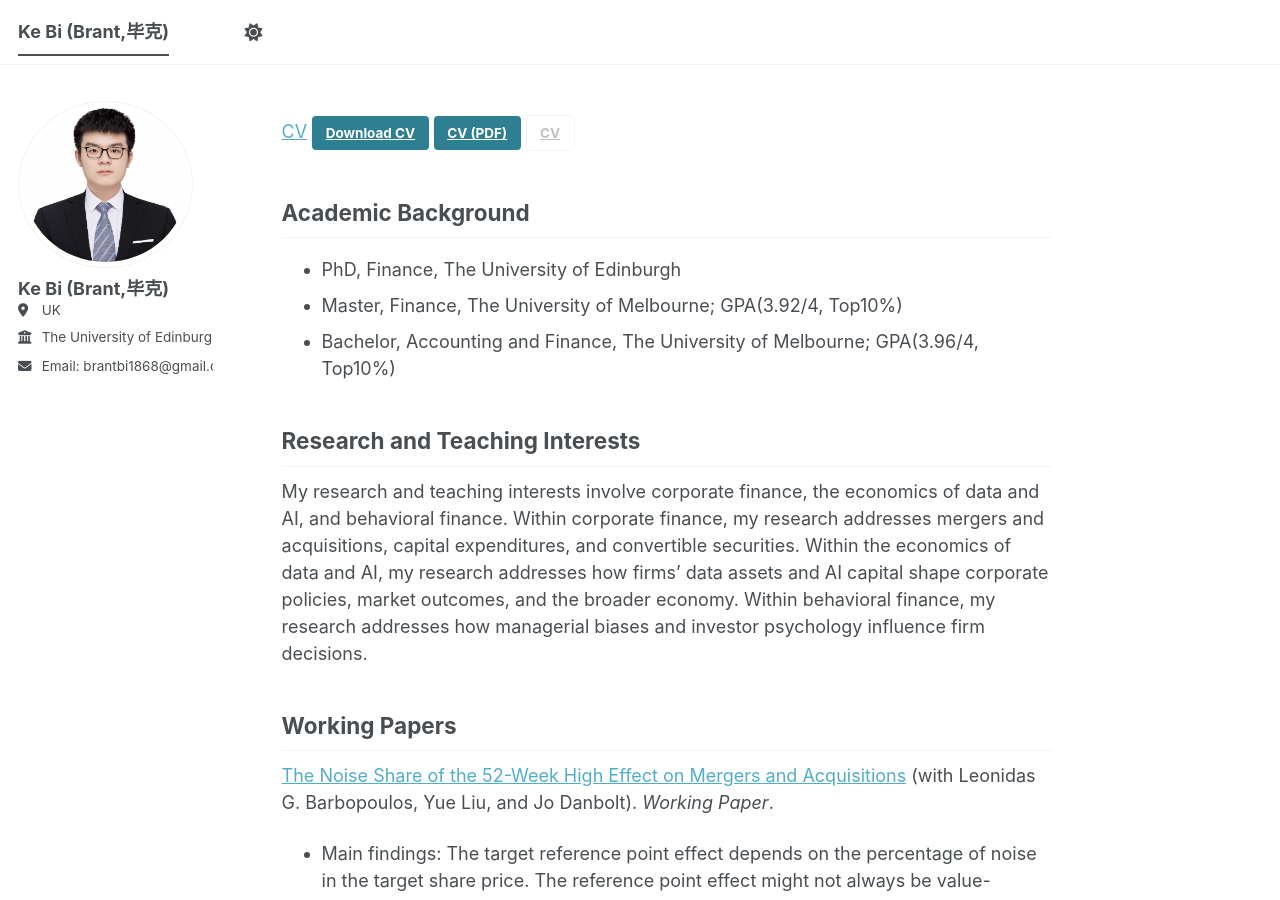
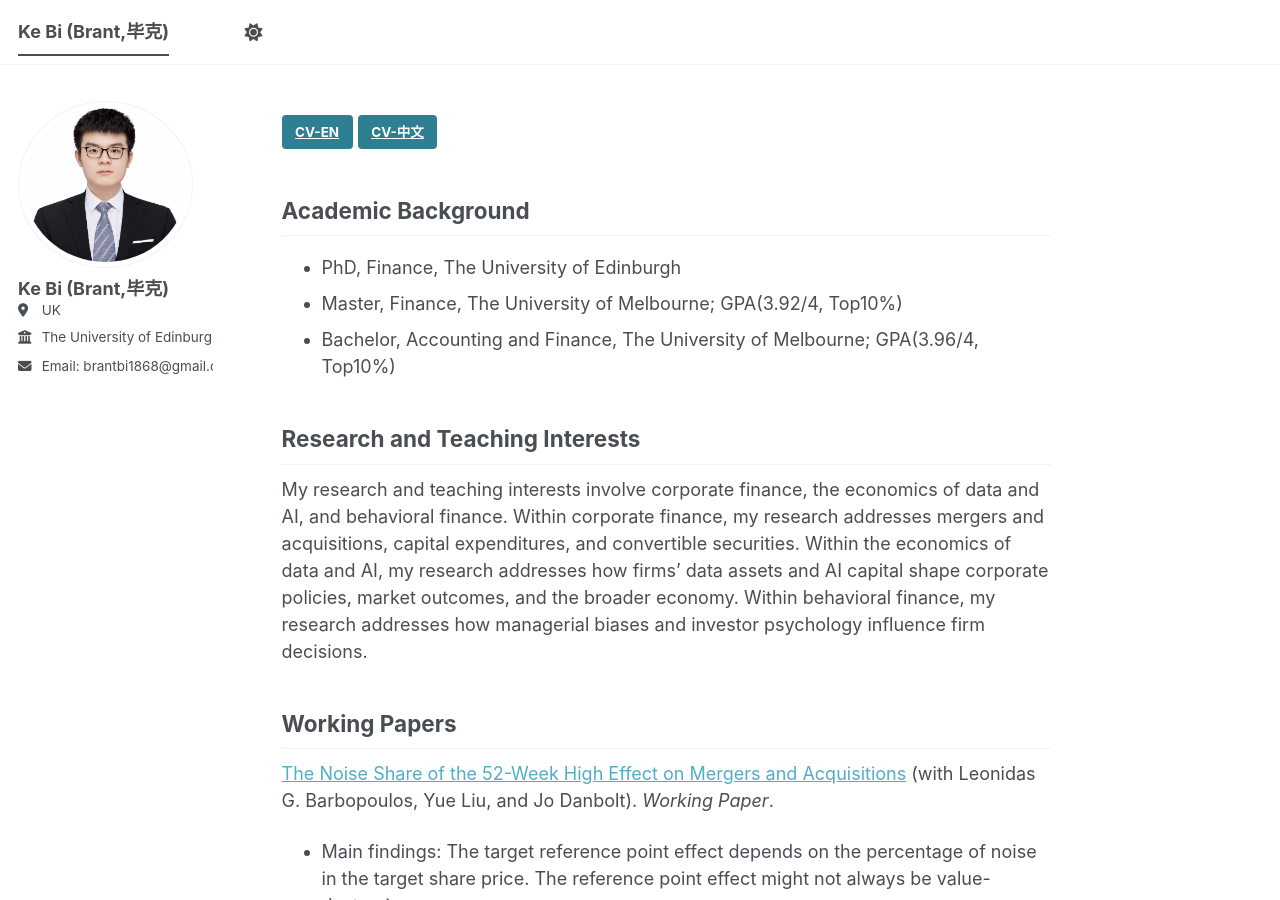
Before and after one commit to brant1868/brant1868.github.io, a Jekyll site: the page built from _pages/about.md, in a window 1280 px wide and 900 px high. Built offline with Jekyll 4.4.1, drawn with Linux system fonts in a browser that asks for light colours; a script bundle is joined from its source files by our own code; library files that are not in the unit come from our copies.

Commit message:
Update about.md

```diff
--- a/_pages/about.md
+++ b/_pages/about.md
@@ -7,10 +7,8 @@ redirect_from:
   - /about.html
 ---
 
-[CV](https://brant1868.github.io/)
-[Download CV](https://brant1868.github.io/files/CV.pdf){: .btn .btn--primary }
-[CV (PDF)](https://brant1868.github.io/files/CV.pdf){: .btn .btn--info }
-[CV](https://brant1868.github.io/files/CV.pdf){: .btn .btn--inverse }
+[CV-EN](https://brant1868.github.io/files/CV.pdf){: .btn .btn--info }
+[CV-中文](https://brant1868.github.io/files/CV.pdf){: .btn .btn--info }
 
 
 Academic Background
```
